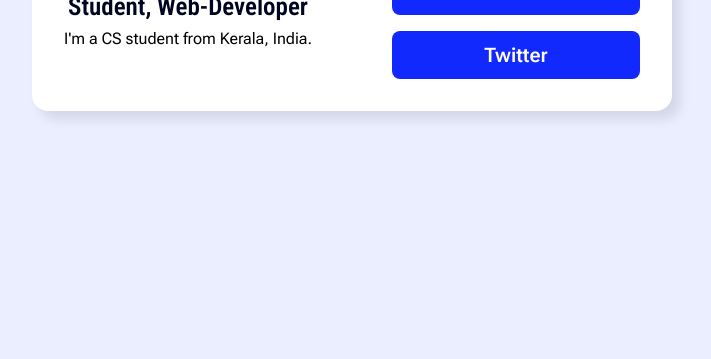
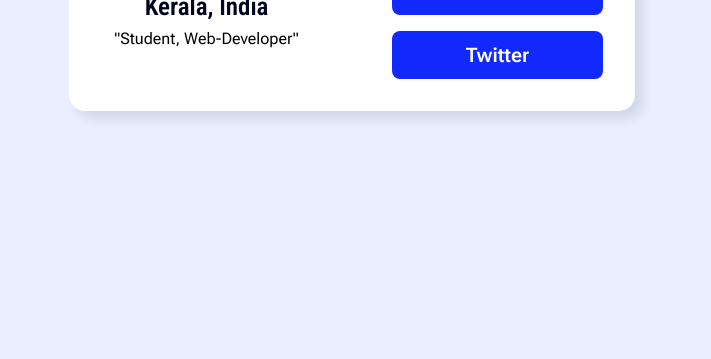
Before and after one commit to Code-Beaker/social-links-code-beaker, a website: page index.html in a window 1280 px wide. Shown: the part 441-800 px from the top of the page, without its empty margins (288-999 px from the left). Drawn offline with Linux system fonts and the light colour scheme.

Commit message:
change text

```diff
--- a/index.html
+++ b/index.html
@@ -41,8 +41,8 @@
               <span class="card__profile-img"></span>
             </div>
             <h1 class="card__heading">Tharun Raj</h1>
-            <h2 class="card__subheading">Student, Web-Developer</h2>
-            <p class="card__text">I'm a CS student from Kerala, India.</p>
+            <h2 class="card__subheading">Kerala, India</h2>
+            <p class="card__text">"Student, Web-Developer"</p>
           </section>
           <section>
             <ul class="card__links">
```
